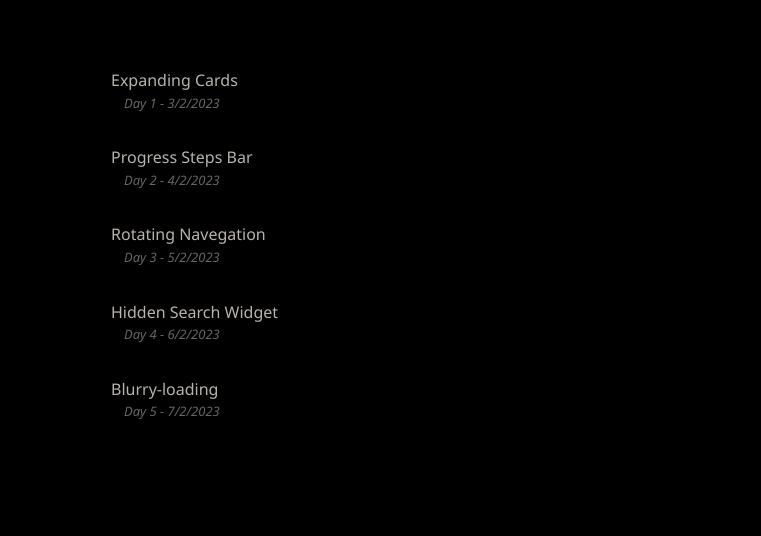
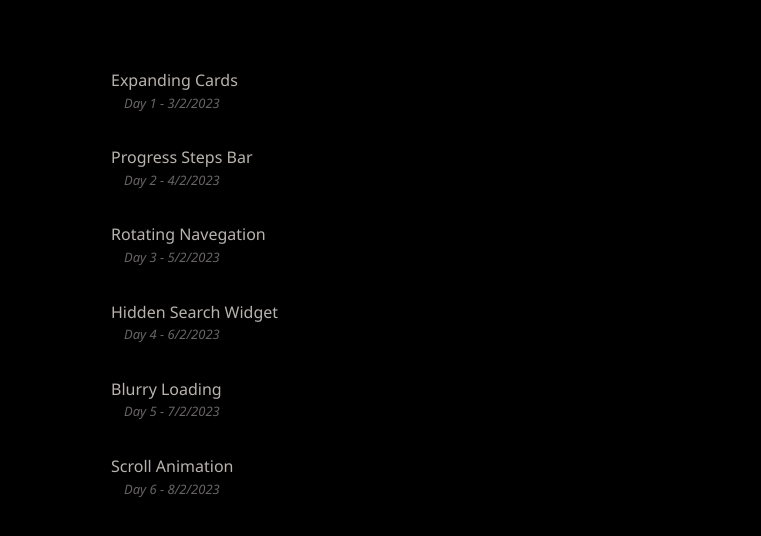
Before and after one commit to Stresadiz/mini-proyects, a website: page index.html in a window 1280 px wide. Shown: the part 160-696 px from the top of the page, without its empty margins (17-778 px from the left). Drawn offline with Linux system fonts and the light colour scheme.

Commit message:
index fix

```diff
--- a/index.html
+++ b/index.html
@@ -39,8 +39,12 @@
                     <p class="proyects--date">Day 4  - 6/2/2023</p>
                 </li>
                 <li class="proyects--item">
-                    <a href="blurry-loading/blurry-loading.html" class="proyects--links">Blurry-loading</a>
+                    <a href="blurry-loading/blurry-loading.html" class="proyects--links">Blurry Loading</a>
                     <p class="proyects--date">Day 5  - 7/2/2023</p>
+                </li>
+                <li class="proyects--item">
+                    <a href="scroll-animation/scroll-animation.html" class="proyects--links">Scroll Animation</a>
+                    <p class="proyects--date">Day 6  - 8/2/2023</p>
                 </li>
             </ul>
         </div>
```
